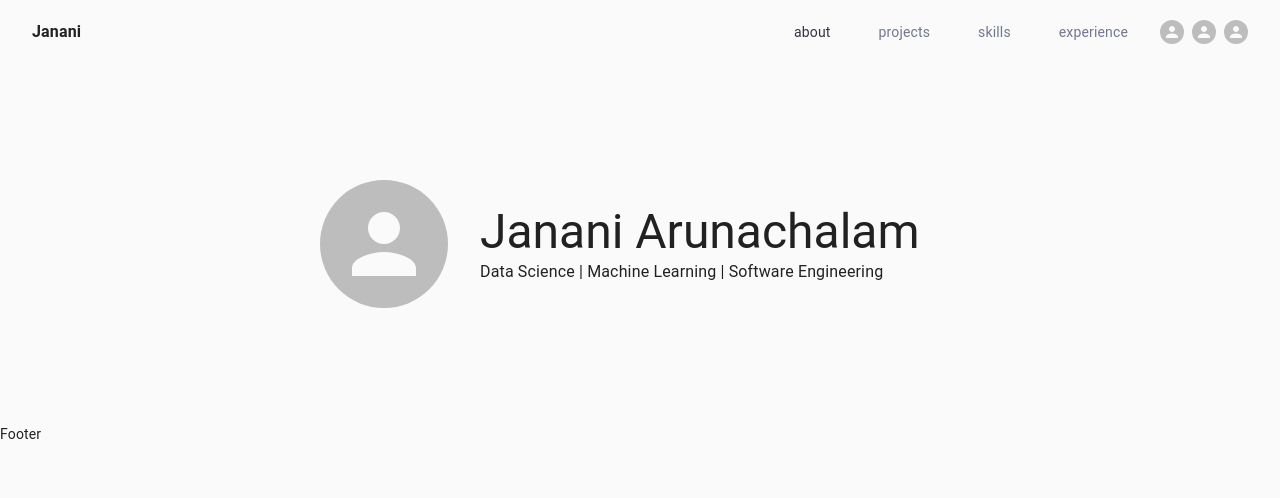
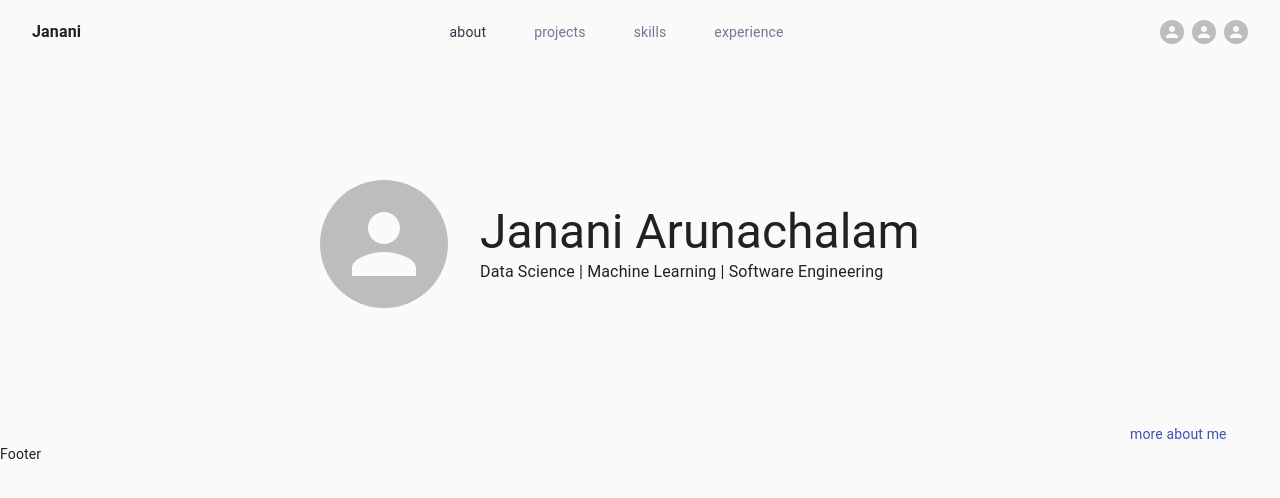
Before and after one commit to jananiarunachalam/Portfolio-Website, a React (Create React App) app: page / in a window 1280 px wide. Shown: the top 498 px of the page. Built offline with nearby package versions, Linux system fonts and the light colour scheme.

Commit message:
working links

```diff
--- a/src/canvas/header/index.js
+++ b/src/canvas/header/index.js
@@ -1,5 +1,5 @@
 import React from "react";
-import { Grid, Avatar, Box, Typography } from "@material-ui/core";
+import { Grid, Avatar, Box, Typography, Link } from "@material-ui/core";
 import { makeStyles } from "@material-ui/core";
 
 const useStyles = makeStyles(
@@ -14,6 +14,10 @@ const useStyles = makeStyles(
       marginRight: theme.spacing(4),
       height: 128,
       width: 128,
+    },
+    aboutlink: {
+      justifyContent: "flex-end",
+      display: "flex",
     },
   }),
   { index: 1 }
@@ -31,6 +35,11 @@ const Header = ({ title, caption }) => {
             <Typography variant="body1">{caption}</Typography>
           </Box>
         </Grid>
+        <Grid item xs={11} classes={{ root: cl.aboutlink }}>
+          <Link underline="none" href="#about">
+            more about me
+          </Link>
+        </Grid>
       </Grid>
     </Grid>
   );
--- a/src/canvas/navbar/index.js
+++ b/src/canvas/navbar/index.js
@@ -23,10 +23,11 @@ const NavBar = () => {
         <strong>Janani</strong>
       </Typography>
       <div className={classes.fillSpace}></div>
-      <NavLink url="#" label="about" active />
-      <NavLink url="#" label="projects" />
-      <NavLink url="#" label="skills" />
-      <NavLink url="#" label="experience" />
+      <NavLink url="#about" label="about" active />
+      <NavLink url="#projects" label="projects" />
+      <NavLink url="#skills" label="skills" />
+      <NavLink url="#experience" label="experience" />
+      <div className={classes.fillSpace}></div>
       <Avatar alt="Github" className={classes.small} />
       <Avatar alt="LinkedIn" className={classes.small} />
       <Avatar alt="Mail" className={classes.small} />
```
